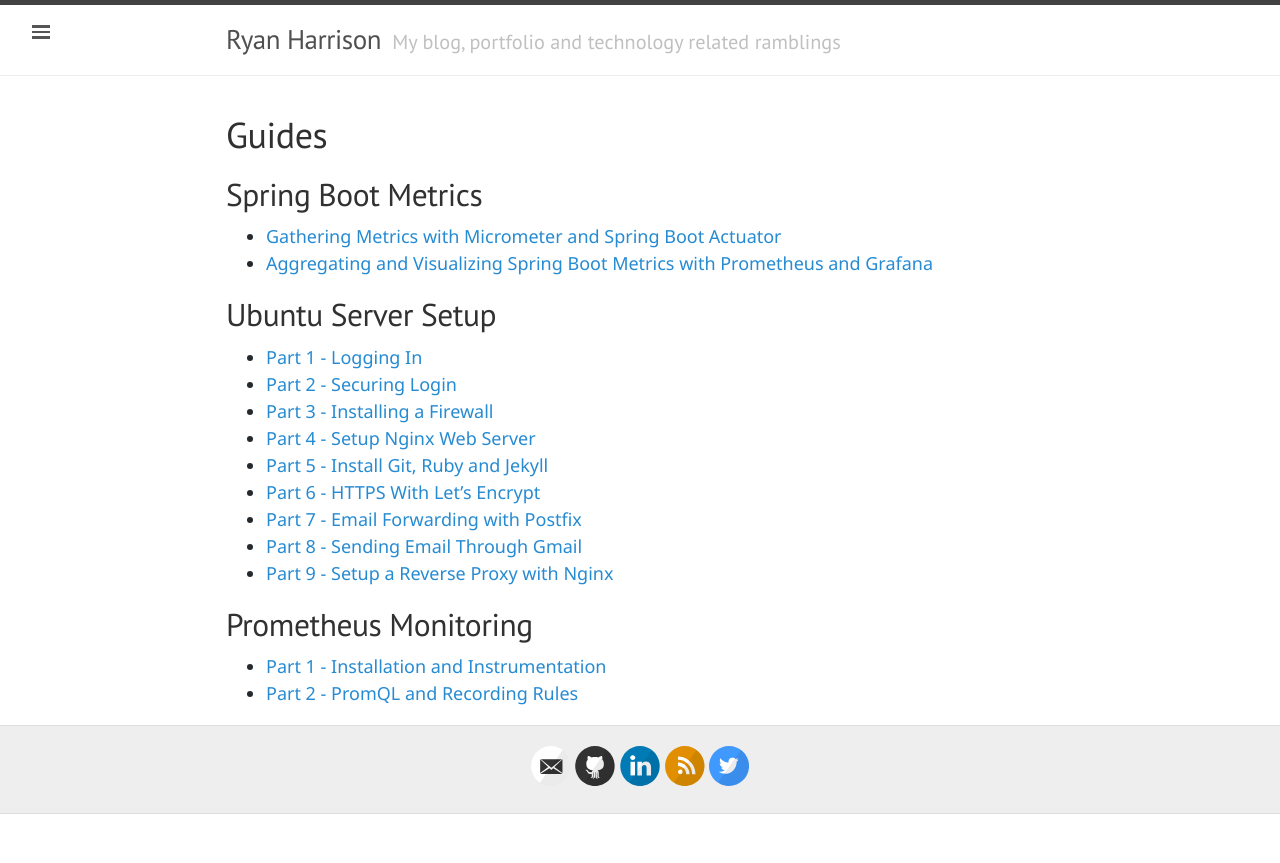
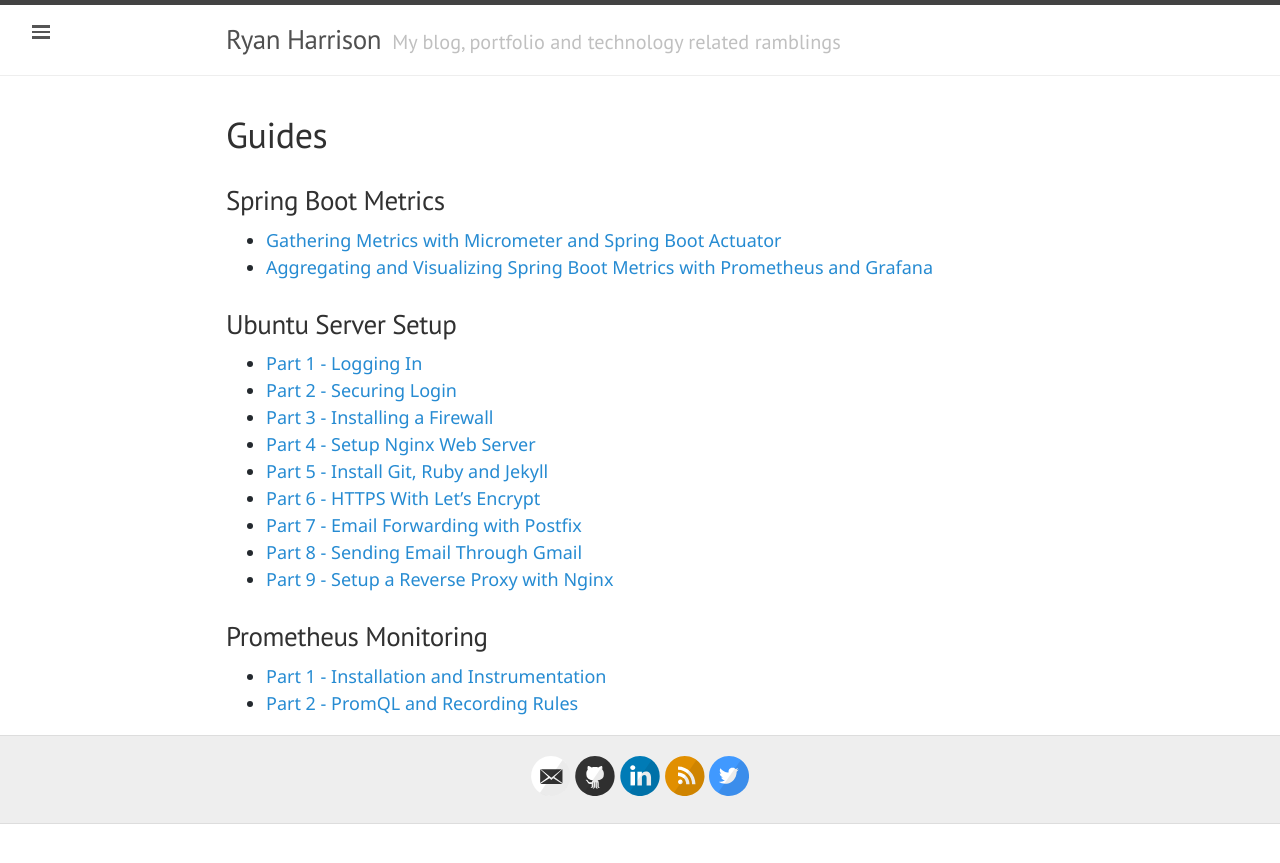
Before and after one commit to raharrison/ryanharrison.co.uk, a Jekyll site: the page built from guides.md, in a window 1280 px wide. Shown: the top 863 px of the page. Built offline with Jekyll 4.4.1, drawn with Linux system fonts in a browser that asks for light colours.

Commit message:
Formatting

```diff
--- a/guides.md
+++ b/guides.md
@@ -3,12 +3,12 @@
 title: Guides
 ---
 
-## Spring Boot Metrics
+### Spring Boot Metrics
 
 -   [Gathering Metrics with Micrometer and Spring Boot Actuator]({{ site.baseurl }}{% post_url 2021/2021-01-06-gathering-metrics-micrometer-spring-boot-actuator %})
 -   [Aggregating and Visualizing Spring Boot Metrics with Prometheus and Grafana]({{ site.baseurl }}{% post_url 2021/2021-06-02-aggregating-visualizing-spring-boot-metrics-prometheus-grafana %})
 
-## Ubuntu Server Setup
+### Ubuntu Server Setup
 
 -   [Part 1 - Logging In]({{ site.baseurl }}{% post_url 2016/2016-03-29-ubuntu-server-setup-part-1-logging-in %})
 -   [Part 2 - Securing Login]({{ site.baseurl }}{% post_url 2018/2018-03-11-ubuntu-server-setup-part-2-securing-login %})
@@ -20,7 +20,7 @@
 -   [Part 8 - Sending Email Through Gmail]({{ site.baseurl }}{% post_url 2018/2018-10-30-ubuntu-server-setup-part-8-sending-email-through-gmail %})
 -   [Part 9 - Setup a Reverse Proxy with Nginx]({{ site.baseurl }}{% post_url 2019/2019-06-16-ubuntu-server-setup-part-9-reverse-proxy-nginx %})
 
-## Prometheus Monitoring
+### Prometheus Monitoring
 
 -   [Part 1 - Installation and Instrumentation]({{ site.baseurl }}{% post_url 2021/2021-04-05-prometheus-monitoring-guide-part-1-install-instrumentation %})
 -   [Part 2 - PromQL and Recording Rules]({{ site.baseurl }}{% post_url 2021/2021-04-18-prometheus-monitoring-guide-part-2-promql-recording-rules %})
```
